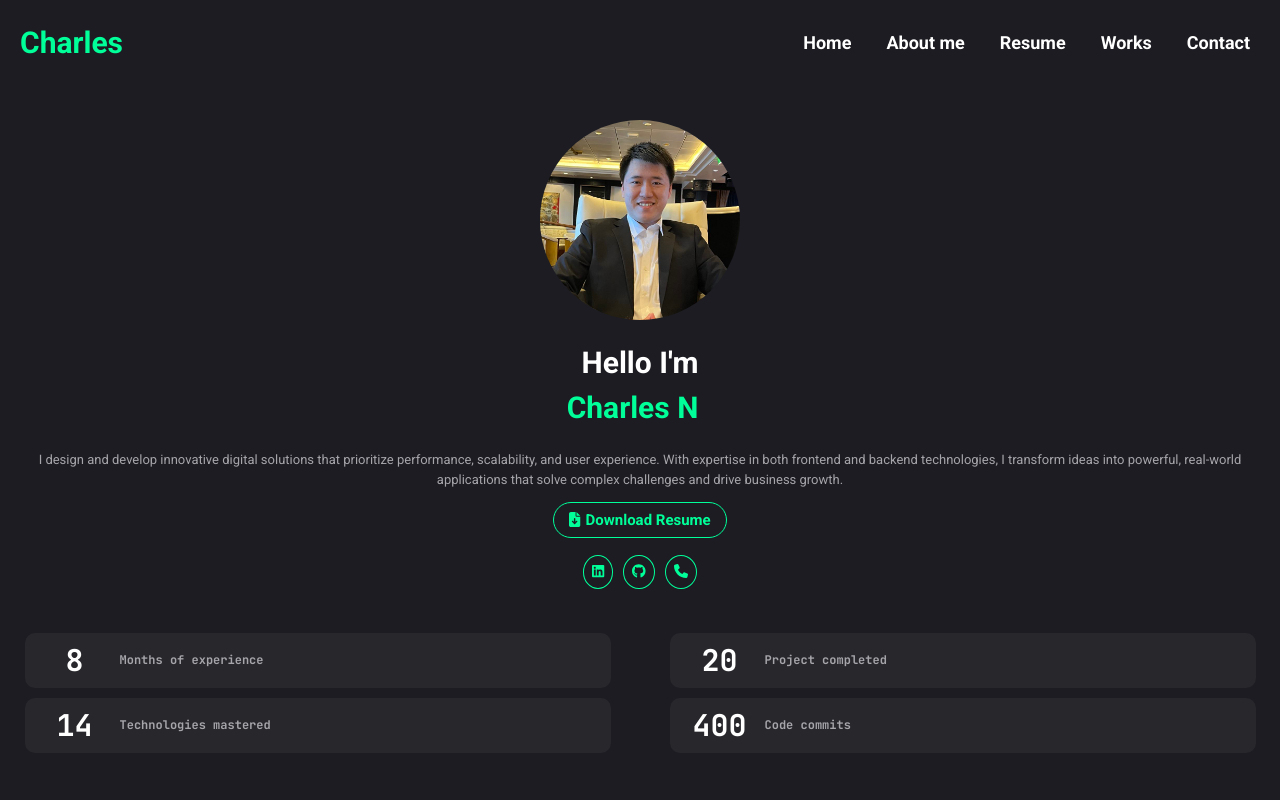
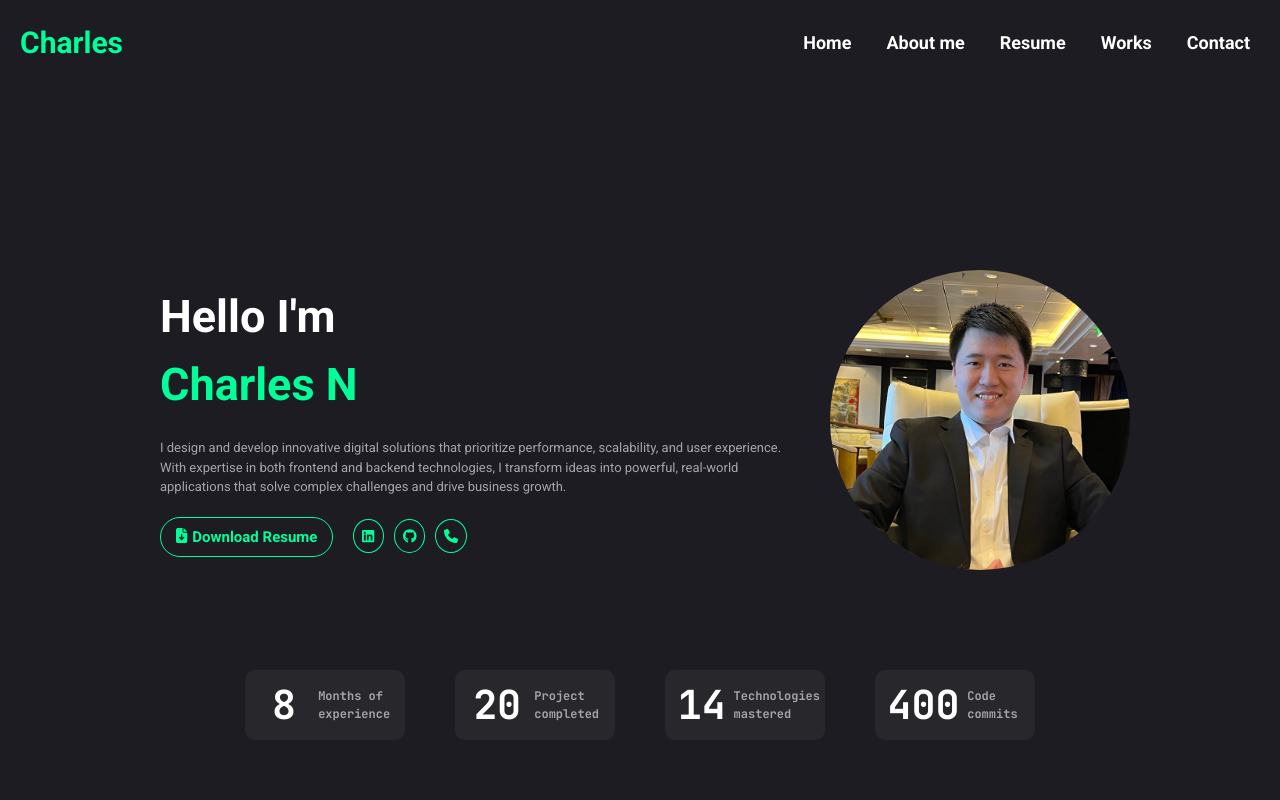
Before and after one commit to swe-thinhnguyen1701/myPortfolio, a React (Vite) app in the folder client/: page / in a window 1280 px wide. Shown: the top 800 px of the page. Built offline with nearby package versions, Linux system fonts and the light colour scheme.

Commit message:
finish home page on tablet and monitor screen

```diff
--- a/client/src/index.css
+++ b/client/src/index.css
@@ -30,6 +30,8 @@ body {
 .main {
   min-height: 100vh;
   padding-top: 70px;
+  max-width: 1400px;
+  margin: 0 auto;
 }
 
 h1,
@@ -296,7 +298,7 @@ footer .list .list-item:hover .link{
   padding: 0 10px;
 }
 
-.introduction-content h2 {
+.introduction-content h1 {
   font-size: 3rem;
 }
 
@@ -330,6 +332,48 @@ footer .list .list-item:hover .link{
 .introduction-content .sub-links .list .list-item:hover .link{
   color: var(--background-clr);
   background-color: var(--hover-clr);
+}
+
+@media screen and (min-width: 768px){
+  .introduction-content .sub-links{
+    display: flex;
+    justify-content: center;
+    align-items: center;
+  }
+
+  .introduction-content .sub-links .list {
+    margin-top: 0;
+    margin-left: 20px;
+  }
+}
+
+@media screen and (min-width: 1024px){
+  .introduction{
+    flex-direction: row;
+    justify-content: center;
+    margin-top: 200px;
+    margin-bottom: 100px;
+  }
+
+  .introduction-content{
+    width: 50%;
+    text-align: left;
+  }
+
+  .introduction-content h1 {
+    font-size: 4.5rem;
+  }
+
+  .introduction-content .sub-links{
+    justify-content: start;
+  }
+
+  .introduction-img{
+    width: 300px;
+    height: 300px;
+    margin-left: 20px;
+    margin-bottom: 0;
+  }
 }
 
 /* download button */
@@ -387,6 +431,37 @@ footer .list .list-item:hover .link{
   color: var(--text-clr);
 }
 
+@media screen and (min-width: 375px){
+  .showcase{
+    width: 180px;
+  }
+}
+
+@media screen and (min-width: 768px){
+  .showcase-container{
+    justify-content: center;
+  }
+
+  .showcase{
+    width: 150px;
+    margin-right: 20px;
+  }
+
+  .showcase:last-child{
+    margin: 0;
+  }
+}
+
+@media screen and (min-width: 1024px){
+  .showcase-container{
+    gap: 30px;
+  }
+
+  .showcase .number{
+    font-size: 4rem;
+  }
+}
+
 /* Animation */
 .menu-toggle,
 .bar,
--- a/client/src/pages/Home.jsx
+++ b/client/src/pages/Home.jsx
@@ -1,5 +1,6 @@
+/* eslint-disable react/no-unescaped-entities */
 import { FontAwesomeIcon } from "@fortawesome/react-fontawesome";
-import { faFileArrowDown, faPhone } from "@fortawesome/free-solid-svg-icons";
+import { faPhone } from "@fortawesome/free-solid-svg-icons";
 import { faLinkedin, faGithub } from "@fortawesome/free-brands-svg-icons";
 import { Link } from "react-router-dom";
 import avatar from "../assets/avatar.jpeg";
@@ -23,15 +24,13 @@ function Home() {
         }
     ];
 
-
-
     return (
         <article>
             <section className="introduction">
                 <div className="introduction-content">
-                    <h2>
+                    <h1>
                         Hello I'm <br /><TypewriterAnimation />
-                    </h2>
+                    </h1>
                     <p>I design and develop innovative digital solutions that prioritize performance, scalability, and user experience. With expertise in both frontend and backend technologies, I transform ideas into powerful, real-world applications that solve complex challenges and drive business growth.</p>
                     <div className="sub-links">
                         <DownloadResume />
```
